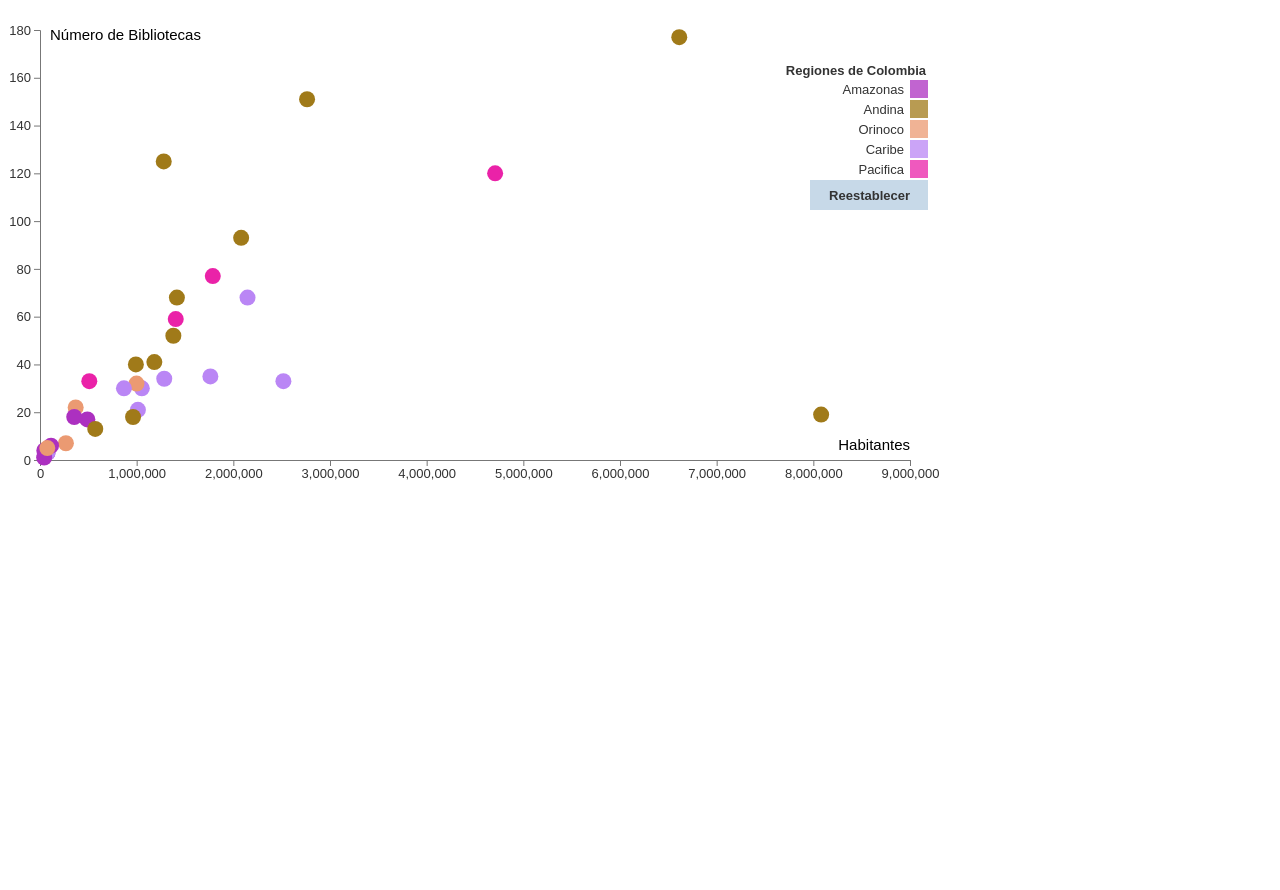
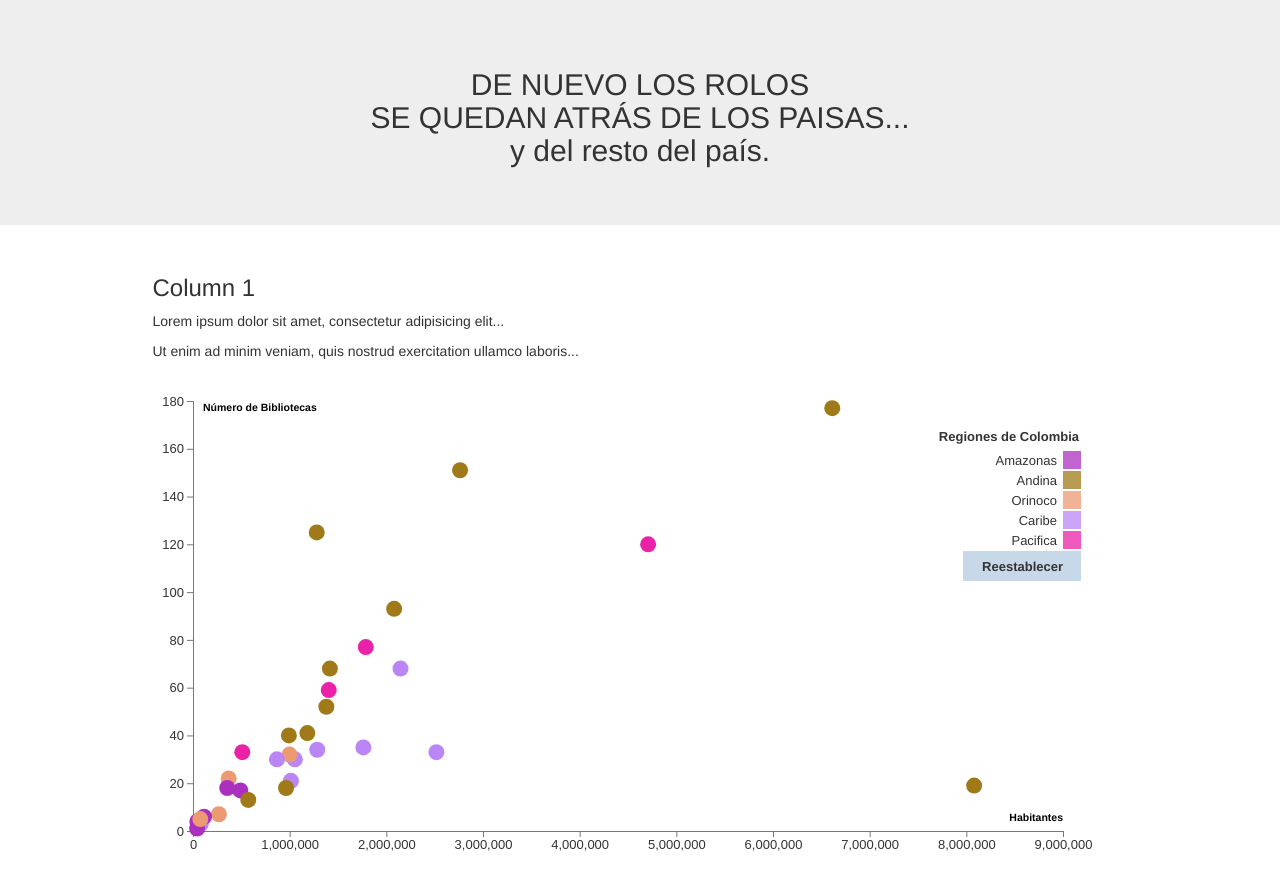
Before and after one commit to camilospn/AccesoBibliotecasDepartamentosColombia, a plain HTML site: page index.html in a window 1280 px wide. Before the commit the page ends 800 px from the top, so only its background shows below. Drawn offline with nearby package versions, Linux system fonts and the light colour scheme.

Commit message:
plantilla con bootstraps

```diff
--- a/index.html
+++ b/index.html
@@ -59,7 +59,7 @@
 		  height: 70px;
 		  padding: 2px;
 		  font: 12px sans-serif;
-		  background: #4b535e;
+		  background: #0c0c0c;
 		  color: white;
 		  border: 0px;
 		  border-radius: 8px;
@@ -74,8 +74,21 @@
 
 	</style>
 	<script type="text/javascript" src="https://d3js.org/d3.v5.min.js"></script>
+	<link rel="stylesheet" href="https://maxcdn.bootstrapcdn.com/bootstrap/3.3.7/css/bootstrap.min.css">
+    <script src="https://maxcdn.bootstrapcdn.com/bootstrap/3.3.7/js/bootstrap.min.js"></script>
 </head>
 <body>
+<div class="jumbotron text-center">
+<h2>DE NUEVO LOS ROLOS <br/>SE QUEDAN ATRÁS DE LOS PAISAS... <br/>y del resto del país.</h2>
+</div>
+
+<div class="container">
+  <div class="row">
+    <div class="col-md-offset-1" id="viz">
+      <h3>Column 1</h3>
+      <p>Lorem ipsum dolor sit amet, consectetur adipisicing elit...</p>
+      <p>Ut enim ad minim veniam, quis nostrud exercitation ullamco laboris...</p>
+
 
 <script type="text/javascript">
 	var margin = {top: 30, right: 50, bottom: 40, left:40};
@@ -86,7 +99,7 @@
     .attr("class", "tooltip")
     .style("opacity", 0);
 
-	var svg = d3.select('body')
+	var svg = d3.select('#viz')
 		.append('svg')
 		.attr('width', width + margin.left + margin.right)
 		.attr('height', height + margin.top + margin.bottom)
@@ -229,7 +242,7 @@
 		//titulo de la leyenda
 		svg.append('text')
 			.attr('x', width + 16)
-			.attr('y', height - 385)
+			.attr('y', height - 390)
 			.attr('text-anchor', 'end')
 			.attr('class', 'buttonR')
 			.text('Regiones de Colombia');
@@ -250,5 +263,8 @@
 
 </script>
 
+	</div>
+	</div>
+	</div>
 </body>
 </html>
```
